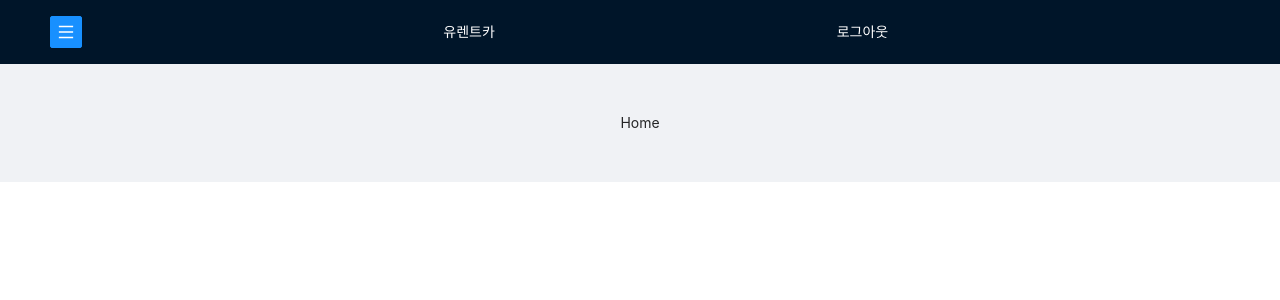
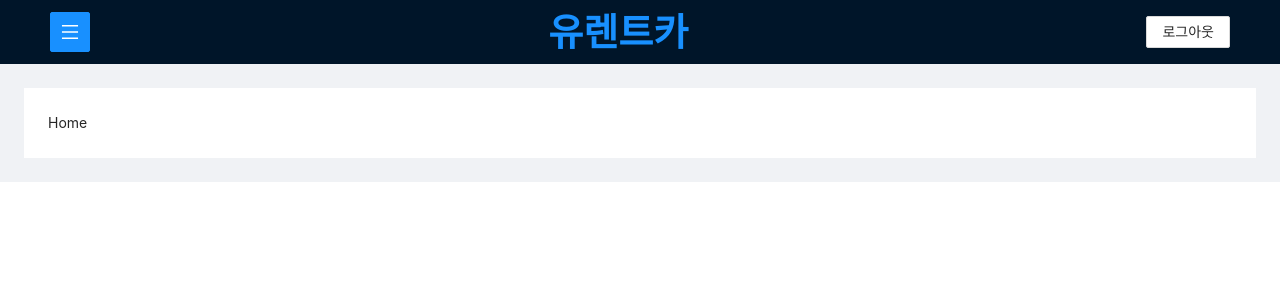
Before and after one commit to rjwu95/u-rent-car, a React (Create React App) app: page / in a window 1280 px wide. Shown: the top 300 px of the page. Built offline with nearby package versions, Linux system fonts and the light colour scheme.

Commit message:
앱 레이아웃 컴포넌트 생성
 - 투두리스트 진행현황 업데이트

```diff
--- a/src/components/CDrawer.tsx
+++ b/src/components/CDrawer.tsx
@@ -21,6 +21,11 @@ export const CDrawer: React.FC<CDrawerProps> = ({ visible, setVisible }) => {
       visible={visible}
     >
       <Row>
+        <Link onClick={onClose} to="/contract">
+          계약서관리
+        </Link>
+      </Row>
+      <Row>
         <Link onClick={onClose} to="/car">
           차량관리
         </Link>
@@ -31,8 +36,8 @@ export const CDrawer: React.FC<CDrawerProps> = ({ visible, setVisible }) => {
         </Link>
       </Row>
       <Row>
-        <Link onClick={onClose} to="/contract">
-          계약서관리
+        <Link onClick={onClose} to="/customer">
+          고객관리
         </Link>
       </Row>
     </Drawer>
--- a/src/components/CHeader.tsx
+++ b/src/components/CHeader.tsx
@@ -1,8 +1,20 @@
-import { Layout, Button, Col, Row } from "antd";
+import { Layout, Button, Row, Typography } from "antd";
 import { Dispatch, SetStateAction } from "react";
 import { MenuOutlined } from "@ant-design/icons";
+import styled from "styled-components";
+import { Link } from "react-router-dom";
 
 const { Header } = Layout;
+
+const HeaderRow = styled(Row)`
+  justify-content: space-between;
+  align-items: center;
+  height: 100%;
+  h1 {
+    margin: 0;
+    color: #1864ab;
+  }
+`;
 
 interface CHeaderProps {
   setVisible: Dispatch<SetStateAction<boolean>>;
@@ -11,22 +23,19 @@ interface CHeaderProps {
 export const CHeader: React.FC<CHeaderProps> = ({ setVisible }) => {
   return (
     <Header>
-      <Row>
-        <Col span={8}>
+      <HeaderRow>
         <Button
           className="menu"
           type="primary"
           icon={<MenuOutlined />}
           onClick={() => setVisible(true)}
+          size="large"
         />
-        </Col>
-        <Col span={8} style={{ color: "white" }}>
-          유렌트카
-        </Col>
-        <Col span={8} style={{ color: "white" }}>
-          로그아웃
-        </Col>
-      </Row>
+        <Typography.Title>
+          <Link to="/"> 유렌트카</Link>
+        </Typography.Title>
+        <Button>로그아웃</Button>
+      </HeaderRow>
     </Header>
   );
 };
--- a/src/components/CLayout.tsx
+++ b/src/components/CLayout.tsx
@@ -1,8 +1,18 @@
 import React, { useState } from "react";
 import { Layout } from "antd";
 import { CDrawer, CHeader } from "../components";
+import styled from "styled-components";
 
 const { Content } = Layout;
+
+const ContentBlock = styled(Content)`
+  padding: 24px;
+  overflow: initial;
+  .content-container {
+    padding: 24px;
+    background: white;
+  }
+`;
 
 interface CLayoutProps {
   children: JSX.Element;
@@ -13,16 +23,11 @@ export const CLayout: React.FC<CLayoutProps> = ({ children }) => {
   return (
     <Layout>
       <CDrawer visible={visible} setVisible={setVisible} />
-      <Layout className="site-layout">
+      <Layout>
         <CHeader setVisible={setVisible} />
-        <Content style={{ margin: "24px 16px", overflow: "initial" }}>
-          <div
-            className="site-layout-background"
-            style={{ padding: 24, textAlign: "center" }}
-          >
-            {children}
-          </div>
-        </Content>
+        <ContentBlock>
+          <div className="content-container">{children}</div>
+        </ContentBlock>
       </Layout>
     </Layout>
   );
--- /dev/null
+++ b/src/components/CSelect.tsx
@@ -0,0 +1,21 @@
+import React from "react";
+import { Select } from "antd";
+
+const { OptGroup, Option } = Select;
+
+interface CSelectProps {
+  label: string;
+  options: string[];
+}
+
+export const CSelect: React.FC<CSelectProps> = ({ label, options }) => {
+  return (
+    <OptGroup label={label}>
+      {options.map((el) => (
+        <Option key={el} value={el}>
+          {el}
+        </Option>
+      ))}
+    </OptGroup>
+  );
+};
--- a/src/components/index.ts
+++ b/src/components/index.ts
@@ -1,3 +1,8 @@
 export * from "./CDrawer";
 export * from "./CHeader";
 export * from "./CLayout";
+export * from "./SearchBar";
+export * from "./CSelect";
+export * from "./FormBlock";
+export * from "./SubmitButton";
+export * from "./RegisterButton";
--- a/src/pages/index.ts
+++ b/src/pages/index.ts
@@ -1,4 +1,6 @@
 export * from "./Car";
+export * from "./CarRegister";
 export * from "./Contract";
 export * from "./Home";
 export * from "./Staff";
+export * from "./StaffRegister";
```
Also changed, not shown: 2 other files (tests, documents, lock files or other folders). Lines whose indentation alone changed are shown as unchanged.
